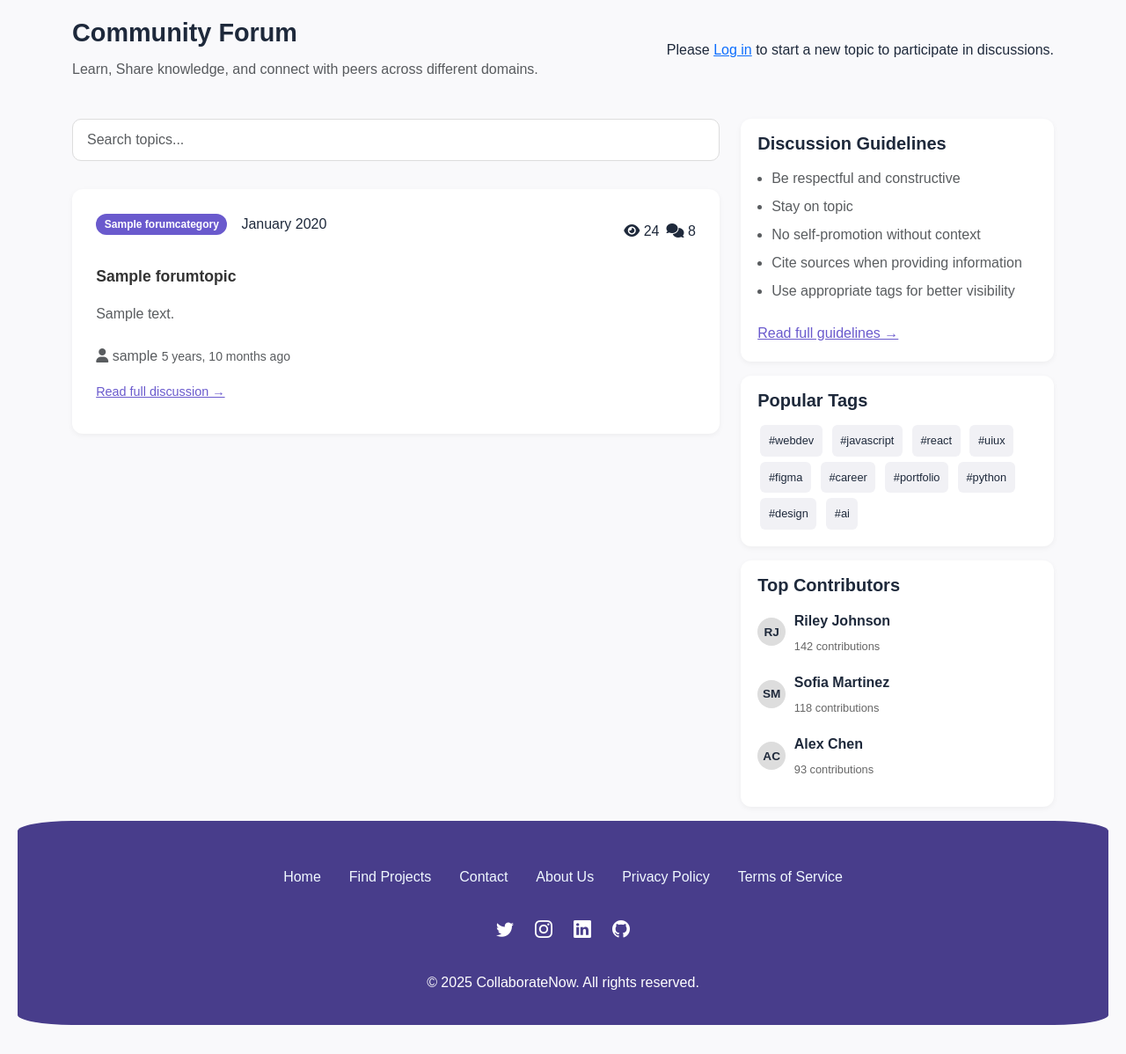
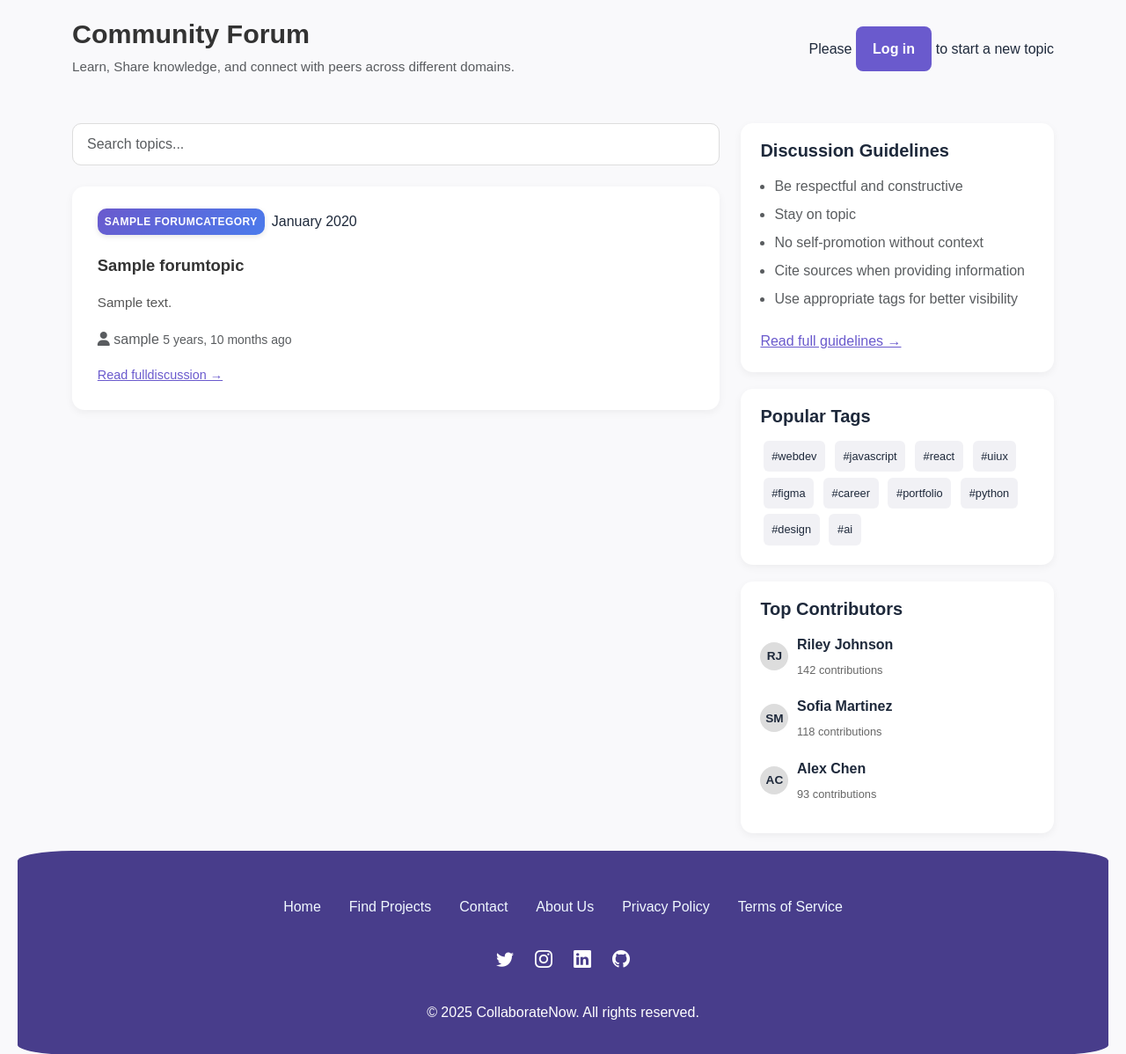
Before and after one commit to tomi3-11/CollaborateNow, a Django app: page /forum/forum/ in a window 1280 px wide. Shown: the part 84-1282 px from the top of the page at 88% size. Before the commit the page ends 1249 px from the top, so only its background shows below. Run offline with Django 5.2, Linux system fonts and the light colour scheme; tables that the repository leaves empty hold one stand-in row (values such as "Sample post").

Commit message:
Update the forum style for forum topic list

```diff
--- a/forum/templates/forum/forum_topic_list.html
+++ b/forum/templates/forum/forum_topic_list.html
@@ -9,34 +9,55 @@ Community Forum - CollaborateNow
 {% block style %}
 
 <style>
-
-    /* body {
+    body {
         background: #f9f9fb;
         font-family: "Inter", sans-serif;
+        margin: 0;
+        padding: 0;
     }
 
-    .category {
-        background: rgb(113, 45, 192);
-        border-radius: 3rem;
-        padding: 0 10px;
-        width: fit-content;
-        color: #fff;
-        font-size: 0.8rem;
+    .header-content {
+        display: flex;
+        justify-content: space-between;
+        align-items: center;
+        flex-wrap: wrap;
+        margin-bottom: 2rem;
     }
 
-    #Search {
-        width: 100%;
+    .Forum-title {
+        font-weight: 700;
+        font-size: 1.9rem;
+        color: #333;
+        margin-bottom: 0.3rem;
     }
+
+    .forum-text {
+        font-size: 0.95rem;
+        color: #666;
+    }
+
+    .button-create a {
+        display: inline-block;
+        padding: 0.6rem 1.2rem;
+        border-radius: 8px;
+        font-weight: 600;
+        background: #6a5acd;
+        color: #fff;
+        text-decoration: none;
+        transition: 0.2s ease;
+    }
+
+    /* .button-create a:hover {
+        background: #5a4cc1;
+    } */
 
     .SearchForm {
         display: flex;
-        justify-content: center;
-        align-items: center;
-        gap: 1rem;
+        margin-bottom: 1.5rem;
     }
 
     .SearchForm input[type="text"] {
-        width: 100%;
+        flex: 1;
         border-radius: 10px;
         border: 1px solid #ddd;
         padding: 0.7rem 1rem;
@@ -46,131 +67,129 @@ Community Forum - CollaborateNow
         display: none;
     }
 
-    .Forum-title {
-        font-weight: 700;
-        font-size: 1.8rem;
-    }
-    .card-top {
-        display: flex;
-        justify-content: start;
-        align-items: center;
-        gap: 1rem;
+    .discussion-card {
+        background: #fff;
+        border-radius: 14px;
+        box-shadow: 0 3px 10px rgba(0, 0, 0, 0.05);
+        padding: 1.5rem 1.8rem;
+        margin-bottom: 1rem;
+        transition: transform 0.2s ease;
     }
 
-    .header-content {
-        display: flex;
-        justify-content: space-between;
-        align-items: center;
-        flex-wrap: wrap;
-        gap: 1rem;
-        padding: 1rem 0;
-        margin-bottom: 1.5rem;
-    }
-
-
-
-    .button-create {
-        text-align: right;
-    }
-
-    .button-create .btn {
-        display: inline-block;
-    } */
-
-
-
-
-    body {
-        background: #f9f9fb;
-        font-family: "Inter", sans-serif;
-    }
-
-    .Forum-title {
-        font-weight: 700;
-        font-size: 1.8rem;
-    }
-
-    .header-content {
-        display: flex;
-        justify-content: space-between;
-        align-items: center;
-        flex-wrap: wrap;
-        margin-bottom: 1.5rem;
-    }
-
-    /* Search bar */
-    .SearchForm input[type="text"] {
-        width: 100%;
-        border-radius: 10px;
-        border: 1px solid #ddd;
-        padding: 0.7rem 1rem;
-    }
-
-    .SearchForm input[type="submit"] {
-        display: none;
-    }
-
-    /* Discussion card */
-    .discussion-card {
-        background: #fff;
-        border-radius: 12px;
-        box-shadow: 0 2px 6px rgba(0,0,0,0.05);
-        padding: 1.5rem 1.7rem;
-        margin-bottom: 1rem;
+    .discussion-card:hover {
+        transform: translateY(-2px);
     }
 
     .discussion-meta {
         display: flex;
         justify-content: space-between;
         align-items: center;
+        flex-wrap: wrap;
+        gap: 0.5rem;
     }
 
-    .discussion-category {
+    .meta-left {
+        display: flex;
+        align-items: center;
+        gap: 0.5rem;
+        flex: 1;
+        min-width: 0;
+    }
+
+    /* .discussion-category {
         display: inline-block;
         padding: 0 0.6rem;
         border-radius: 18px;
         font-size: 0.75rem;
         font-weight: 600;
-        color: #ffffff;
+        color: #fff;
+    } */
+
+    .discussion-category {
+        display: inline-block;
+        padding: 0.2rem 0.5rem;
+        border-radius: 10px;
+        font-size: 0.75rem;
+        font-weight: 600;
+        color: #fff;
+        background: linear-gradient(135deg, #6a5acd, #4b7bec); /* Blue-purple gradient */
+        box-shadow: 0 2px 6px rgba(0,0,0,0.1);
+        transition: all 0.3s ease;
+        text-transform: uppercase;
+        letter-spacing: 0.5px;
+
+        max-width: 100%;
+        white-space: nowrap;
+        overflow: hidden;
+        text-overflow: ellipsis;
+    }
+
+    .discussion-category:hover {
+        background: linear-gradient(135deg, #4b7bec, #6a5acd);
+        transform: translateY(-2px) scale(1.05);
+        box-shadow: 0 4px 12px rgba(0,0,0,0.15);
+        cursor: pointer;
+    }
+
+
+    .category-Technology {
         background: #6a5acd;
     }
 
-    .category-Technology { background: #6a5acd; }
-    .category-Design { background: #3cb371; }
-    .category-Career { background: #dc3545; }
+    .category-Design {
+        background: #3cb371;
+    }
+
+    .category-Career {
+        background: #dc3545;
+    }
 
     .discussion-title {
-        font-size: 1.1rem;
+        font-size: 1.15rem;
         font-weight: 600;
-        margin: 0.6rem 0;
+        margin-bottom: 0.5rem;
+    }
+
+    .discussion-title a {
+        text-decoration: none;
+        color: #333;
+    }
+
+    .discussion-title a:hover {
+        color: #6a5acd;
+    }
+
+    .discussion-description {
+        font-size: 0.95rem;
+        color: #555;
+        margin-bottom: 0.7rem;
     }
 
     .discussion-footer {
         display: flex;
         justify-content: space-between;
-        align-items: center;
         font-size: 0.85rem;
         color: #666;
     }
 
     .discussion-stats {
         display: flex;
-        justify-content: center;
         align-items: center;
-        font-size: 1rem;
+        font-size: 0.95rem;
+        gap: 1rem;
     }
 
-    .discussion-stats span {
-        margin-left: 0.5rem;
+    .discussion-stats i {
+        margin-right: 0.3rem;
     }
 
     /* Sidebar */
     .sidebar-card {
         background: #fff;
-        border-radius: 12px;
-        padding: 1rem 1.2rem;
-        box-shadow: 0 2px 6px rgba(0,0,0,0.05);
-        margin-bottom: 1rem;
+        border-radius: 14px;
+        padding: 1.2rem 1.4rem;
+        box-shadow: 0 3px 10px rgba(0, 0, 0, 0.05);
+        margin-bottom: 1.2rem;
     }
 
     .sidebar-card h5 {
@@ -217,16 +236,39 @@ Community Forum - CollaborateNow
         margin: 0;
     }
 
-    .meta-left {
-        display: flex;
-        justify-content: center;
-        align-items: center;
+    /* Responsive layout */
+    @media (max-width: 992px) {
+        .header-content {
+            flex-direction: column;
             gap: 1rem;
         }
 
+        .button-create {
+            text-align: left;
+        }
+    }
 
+    @media (max-width: 768px) {
+        .discussion-card {
+            padding: 1.2rem 1.4rem;
+        }
 
+        .sidebar-card {
+            padding: 1rem 1.2rem;
+        }
+    }
 
+    @media (max-width: 576px) {
+        .discussion-meta {
+            flex-direction: column;
+            align-items: flex-start;
+        }
+
+        .discussion-category {
+            max-width: 100%;
+            white-space: normal;
+        }
+    }
 </style>
 
 {% endblock %}
@@ -244,9 +286,9 @@ Community Forum - CollaborateNow
     <div class="button-create">
         <!-- Create a new Button Functionality -->
         {% if user.is_authenticated %}
-        <p><a class="btn btn-info" href="{% url 'forum:create_topic' %}"><i class="fa fa-plus"></i> New Topic</a></p>
+            <a class="btn btn-info" href="{% url 'forum:create_topic' %}"><i class="fa fa-plus"></i> New Topic</a>
         {% else %}
-        <p>Please <a href="{% url 'accounts:login' %}">Log in</a> to start a new topic to participate in discussions.</p>
+            <p>Please <a href="{% url 'accounts:login' %}">Log in</a> to start a new topic</p>
         {% endif %}
     </div>
 </div>
@@ -260,45 +302,8 @@ Community Forum - CollaborateNow
         <form class="SearchForm" action="{% url 'forum:forum_search' %}" method="get">
             <!-- <label for="Search"><i class="fa-solid fa-magnifying-glass"></i></label> -->
             <input type="text" id="Search" class="form-control" name="q" placeholder="Search topics...">
-                <input type="submit" value="Search" class="btn btn-success">
+            <input type="submit" value="Search">
         </form>
-            <br>
-
-            <!-- Listing the new Topics -->
-             <!-- <div class="container-fluid">
-                <div class="row">
-                {% if topics %}
-                    <ul style="list-style-type: none;">
-                        {% for topic in topics %}
-                            <li>
-                                <div class="col">
-                                    <div class="card mb-3" style="width: 100%;">
-                                        <div class="card-body">
-                                            <div class="card-top">
-                                                {% if topic.category %}
-                                                    <p class="category">{{ topic.category.name }}</p>
-                                                    <p class="created-date">{{ topic.created_at|date:"F Y" }}</p>
-                                                    {% endif %}
-                                                </div>
-                                                <h5 class="card-title">{{ topic.title }}</h5>
-                                                <h6 class="card-subtitle mb-2 text-body-secondary">
-                                                    <i class="fa-solid fa-user"></i> {{ topic.creator.username }} <i class="fa-solid fa-clock"></i> {{ topic.last_active|naturaltime }}
-                                                </h6>
-                                                <a style="text-decoration: none; color: rgb(113, 45, 192);" href="{% url 'forum:forum_topic_detail' topic.id %}">Read full discussion <i class="fa fa-circle-arrow-right"></i></a>
-                                            </div>
-                                        </div>
-                                    </div>
-                                </li>
-                                {% endfor %}
-                    </ul>
-                {% elif search_term %}
-                <p>No topics found mactching you search term "{{ search_term }}".</p>
-                {% else %}
-                <p>No topics have been created yet.</p>
-                {% endif %}
-            </div>
-        </div> -->
-
 
         {% if topics %}
             {% for topic in topics %}
@@ -309,32 +314,29 @@ Community Forum - CollaborateNow
                             <p class="created-date">{{ topic.created_at|date:"F Y" }}</p>
                         </div>
 
-                <div class="meta-right">
+                        <!-- <div class="meta-right">
                             <div class="discussion-stats">
                                 <span><i class="fa fa-eye"></i> 24</span>
                                 <span><i class="fa fa-comments"></i> 8</span>
                             </div>
-                </div>
-            </div>
-            <div class="discussion-title">
-                <a href="{% url 'forum:forum_topic_detail' topic.id %}" style="text-decoration:none; color:#333;">
-                    {{ topic.title }}
-                </a>
+                        </div> -->
+
                     </div>
 
-            <div class="discussion-description text-body-secondary">
-                <p class="subtitle">
+                    <div class="discussion-title">
+                        <a href="{% url 'forum:forum_topic_detail' topic.id %}">{{ topic.title }}</a>
+                    </div>
+
+                    <div class="discussion-description">
                             {{ topic.description|linebreaksbr }}
-                </p>
                     </div>
 
                     <div class="text-muted mb-2">
                         <i class="fa fa-user"></i> {{ topic.creator.username }}
-                <small class="text-muted">{{ topic.last_active|naturaltime }}</small>
+                        <small>{{ topic.last_active|naturaltime }}</small>
                     </div>
-                <a href="{% url 'forum:forum_topic_detail' topic.id %}" style="color:#6a5acd; font-size:0.9rem;">Read full discussion →</a>
-                <div class="discussion-footer mt-2">
-                </div>
+
+                    <a href="{% url 'forum:forum_topic_detail' topic.id %}" style="color:#6a5acd; font-size:0.9rem;">Read fulldiscussion →</a>
                 </div>
             {% endfor %}
         {% elif search_term %}
@@ -342,13 +344,6 @@ Community Forum - CollaborateNow
         {% else %}
             <p>No discussions yet.</p>
         {% endif %}
-
-
-
-
-
-
-
     </div>
 
     <!-- Sidebar -->
```
Lines whose indentation alone changed are shown as unchanged.
